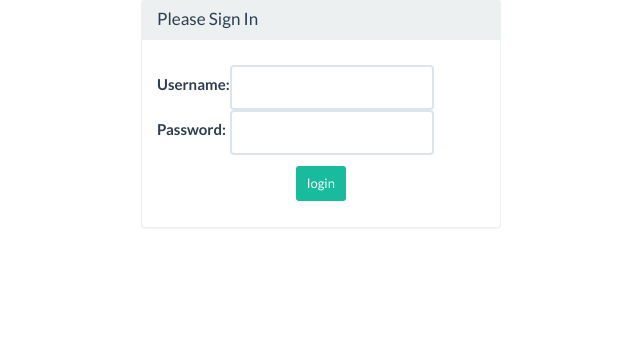
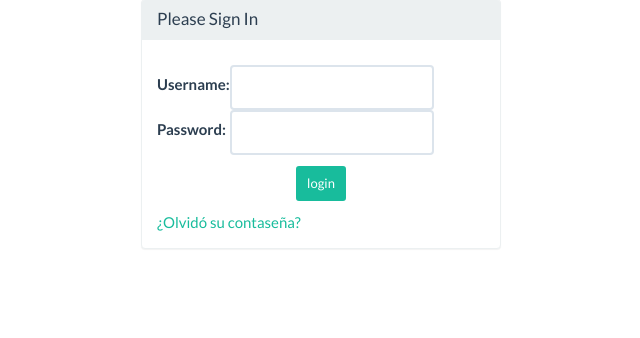
Before and after one commit to ingsoft-famaf/el-rejunte, a Django app: template myproject/templates/login.html in a window 1280 px wide. Shown: the part 82-420 px from the top of the page, without its empty margins (319-959 px from the left). Run offline with Django 3.2, Linux system fonts and the light colour scheme; the template is opened without the code that fills it: values that come from a table or form of the project are taken from there, others are empty; some libraries are stand-ins or nearby versions.

Commit message:
agregado la opcion de recuperar contraseña en el login

```diff
--- a/myproject/templates/login.html
+++ b/myproject/templates/login.html
@@ -48,6 +48,9 @@
                         </p>
                         <input type="hidden" name="next" value="{{ next }}" />
                     </form>
+                    <div>
+                        <a href="/user/password/reset/">¿Olvidó su contaseña?</a>
+                    </div>
                 </div>
             </div>
         </div>
```
